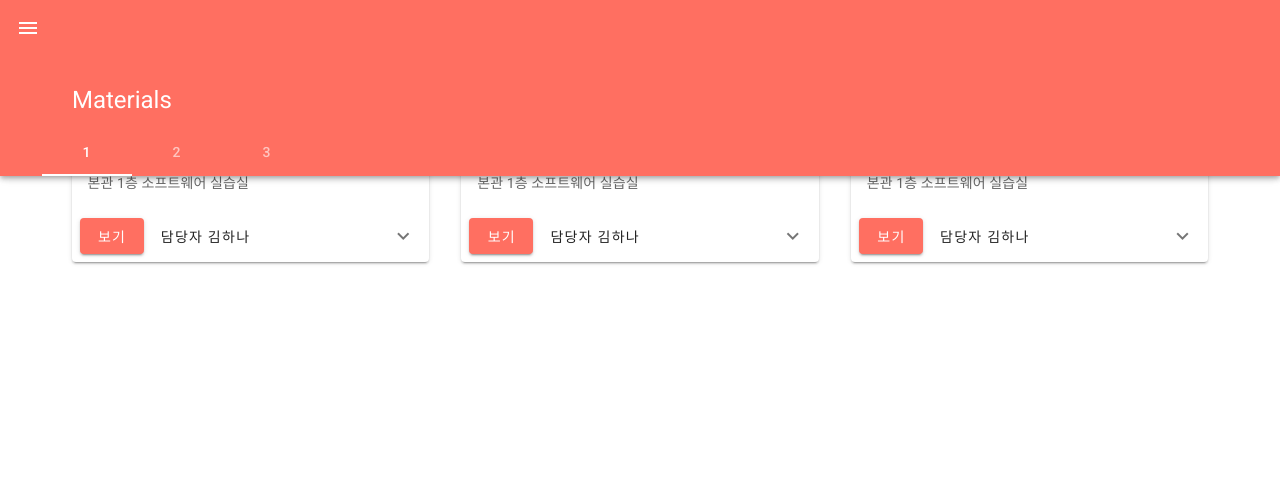
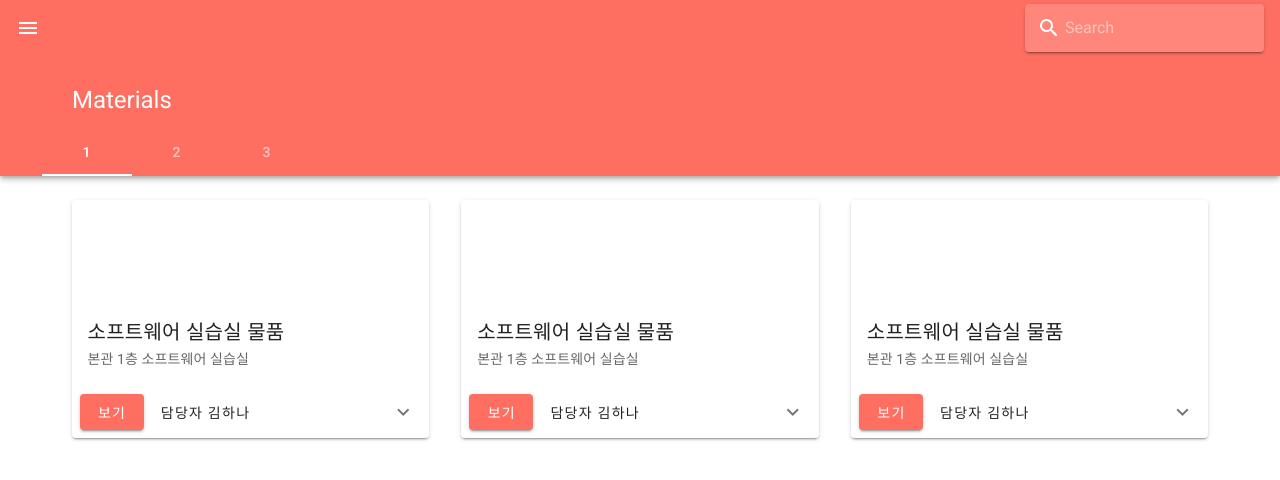
Before and after one commit to momenthana/materials, a Vue app: page / in a window 1280 px wide. Shown: the top 480 px of the page. Built offline with nearby package versions, Linux system fonts and the light colour scheme.

Commit message:
Search field add

```diff
--- a/src/components/Bar.vue
+++ b/src/components/Bar.vue
@@ -1,6 +1,6 @@
 <template>
     <v-app-bar
-      absolute
+      app
       color="#ff6f61"
       dark
       prominent
@@ -18,6 +18,18 @@
 
       <v-spacer></v-spacer>
 
+      <v-toolbar-items>
+        <v-text-field
+          solo-inverted
+          clearable
+          v-model="search"
+          placeholder="Search"
+          prepend-inner-icon="mdi-magnify"
+          color="#ff6f61"
+        >
+        </v-text-field>
+      </v-toolbar-items>
+
       <template v-slot:extension>
         <v-tabs align-with-title>
           <v-tab>1</v-tab>
```
